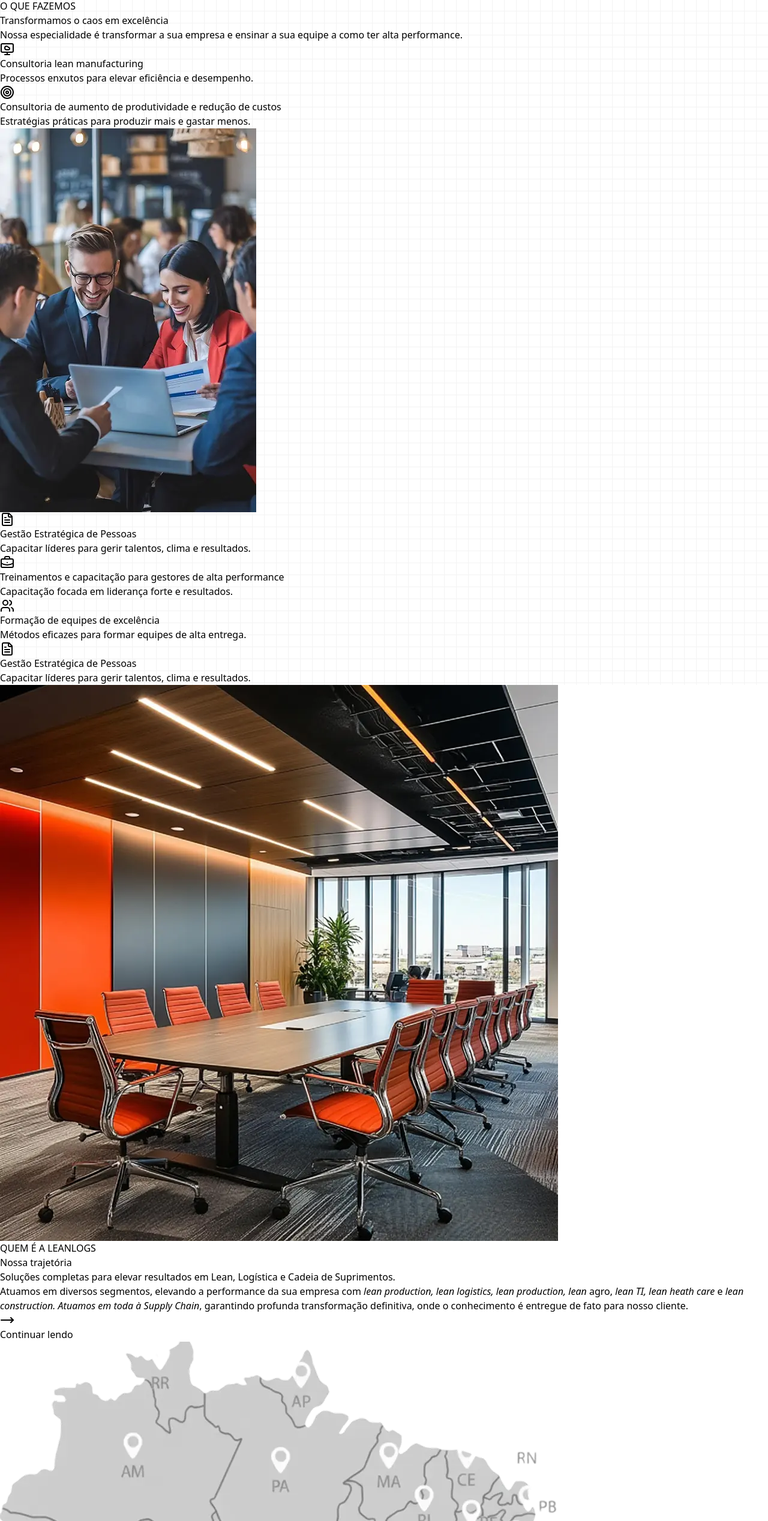
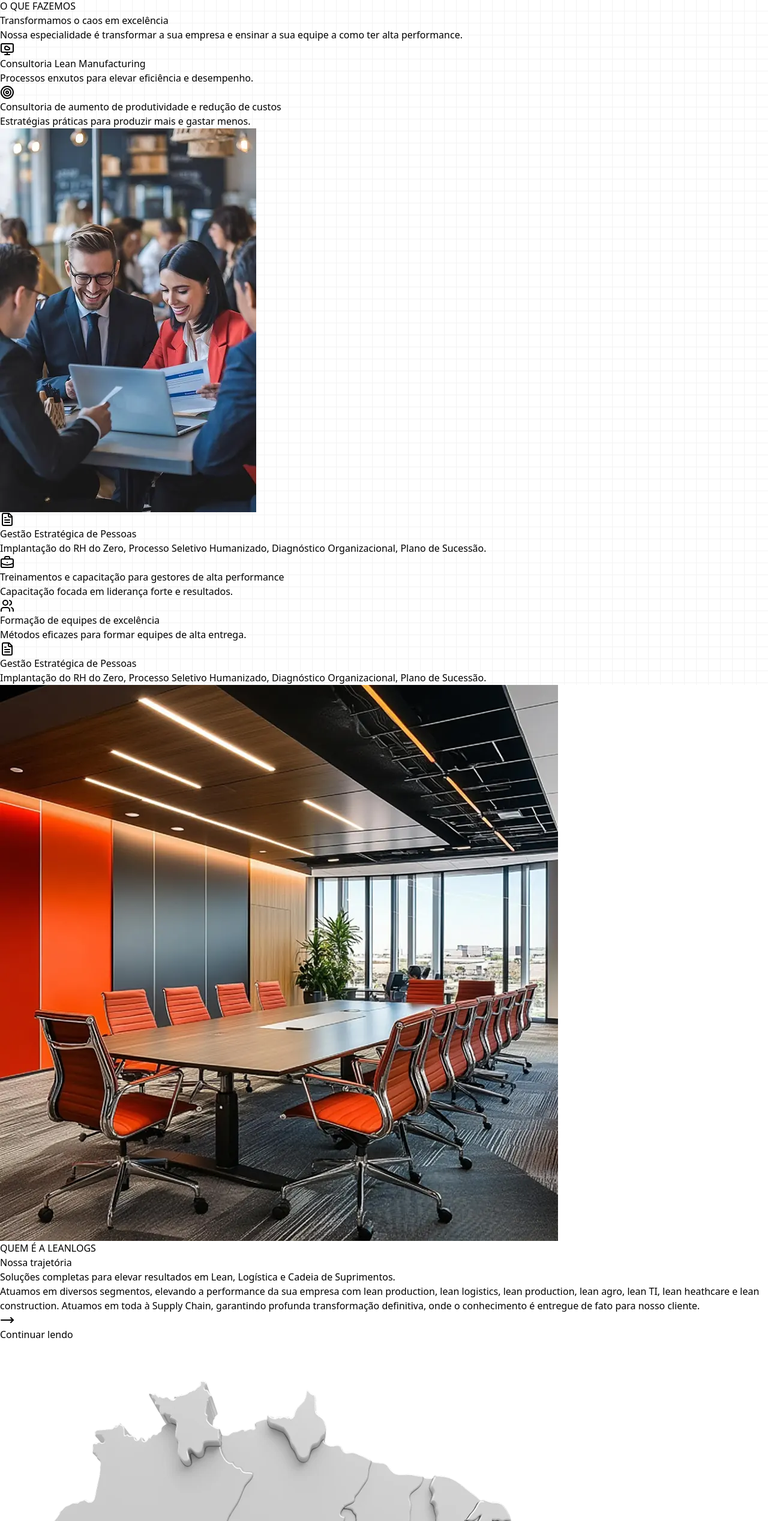
Before and after one commit to Paper-Street-Softwares/SOP-LeanLogs, a React (Vite) app: page / in a window 1280 px wide. Shown: the part 1390-3926 px from the top of the page at 60% size. Built offline with nearby package versions, Linux system fonts and the light colour scheme; a web font is replaced by a local one.

Commit message:
fix: Copys e imagens atualizados

```diff
--- a/src/content/content.jsx
+++ b/src/content/content.jsx
@@ -74,9 +74,9 @@
     secondPart: '2883', // Apenas os 4 últimos números
   },
   phoneSecundario: {
-    ddd: 'A_Definir',
-    firstPart: 'A_Definir', // Apenas os 5 primeiros números (incluindo o 9)
-    secondPart: 'A_Definir', // Apenas os 4 últimos números
+    ddd: '44',
+    firstPart: '99750', // Apenas os 5 primeiros números (incluindo o 9)
+    secondPart: '0153', // Apenas os 4 últimos números
   },
   phoneTerciario: {
     ddd: 'A_Definir',
--- a/src/locales/pt.json
+++ b/src/locales/pt.json
@@ -30,7 +30,7 @@
     "title": "Transformamos o caos em excelência",
     "subtitle": "Nossa especialidade é transformar a sua empresa e ensinar a sua equipe a como ter alta performance.",
     "card1": {
-      "title": "Consultoria lean manufacturing ",
+      "title": "Consultoria Lean Manufacturing",
       "subtitle": "Processos enxutos para elevar eficiência e desempenho.",
       "description": "A_Definir",
       "buttonLabelModal": "A_Definir",
@@ -60,7 +60,7 @@
     },
     "card5": {
       "title": "Gestão Estratégica de Pessoas",
-      "subtitle": "Capacitar líderes para gerir talentos, clima e resultados.",
+      "subtitle": "Implantação do RH do Zero, Processo Seletivo Humanizado, Diagnóstico Organizacional, Plano de Sucessão.",
       "description": "A_Definir",
       "buttonLabelModal": "A_Definir",
       "buttonLabel": "A_Definir"
@@ -87,8 +87,8 @@
     "title": "Nossa trajetória",
     "subtitle": "Soluções completas para elevar resultados em Lean, Logística e Cadeia de Suprimentos.",
     "buttonModalLabelAbout": "Continuar lendo",
-    "paragraph": "Atuamos em diversos segmentos, elevando a performance da sua empresa com <i>lean production, lean logistics, lean production, lean </i>agro, <i>lean TI, lean heath care</i> e <i>lean construction. Atuamos em toda à Supply Chain</i>, garantindo profunda transformação definitiva, onde o conhecimento é entregue de fato para nosso cliente.",
-    "modal": "Atuamos em diversos segmentos, elevando a performance da sua empresa com <i>lean production, lean logistics, lean production, lean </i>agro, <i>lean TI, lean heath care</i> e <i>lean construction. Atuamos em toda à Supply Chain</i>, garantindo profunda transformação definitiva, onde o conhecimento é entregue de fato para nosso cliente. <br/><br/> Trabalhamos com resultados e não com sonhos ou promessas. <br/><br/> Também atuamos nas áreas de  recursos humanos: implantando do zero ou elevando o nível e a performance do setor cultura e gente (RH) da sua empresa com o <i>lean RH, hunter </i>(processo de recrutamento e seleção) do c-leveis ao nível ao operacional e planos de sucessão. <br/><br/>",
+    "paragraph": "Atuamos em diversos segmentos, elevando a performance da sua empresa com lean production, lean logistics, lean production, lean agro, lean TI, lean heathcare e lean construction. Atuamos em toda à Supply Chain, garantindo profunda transformação definitiva, onde o conhecimento é entregue de fato para nosso cliente.",
+    "modal": "Atuamos em diversos segmentos, elevando a performance da sua empresa com lean production, lean logistics, lean production, lean agro, lean TI, lean heathcare e lean construction. Atuamos em toda à Supply Chain, garantindo profunda transformação definitiva, onde o conhecimento é entregue de fato para nosso cliente. <br/><br/> Trabalhamos com resultados e não com sonhos ou promessas. <br/><br/> Também atuamos nas áreas de  recursos humanos: implantando do zero ou elevando o nível e a performance do setor cultura e gente (RH) da sua empresa com o lean RH, hunter (processo de recrutamento e seleção) do c-leveis ao nível ao operacional e planos de sucessão.",
     "ctaButtonAriaLabel": " Quer saber mais sobre nós? Clique abaixo 👇",
     "ctaButtonText": "Entre em contato",
     "aboutSocial": {
```
Also changed, not shown: src/components/sectionElements/footer/PhoneFooter.jsx (+16 -16 lines), src/assets/imgs/about/imgAboutInstagram.webp, src/assets/imgs/about/imgAboutInstagramMobile.webp.
